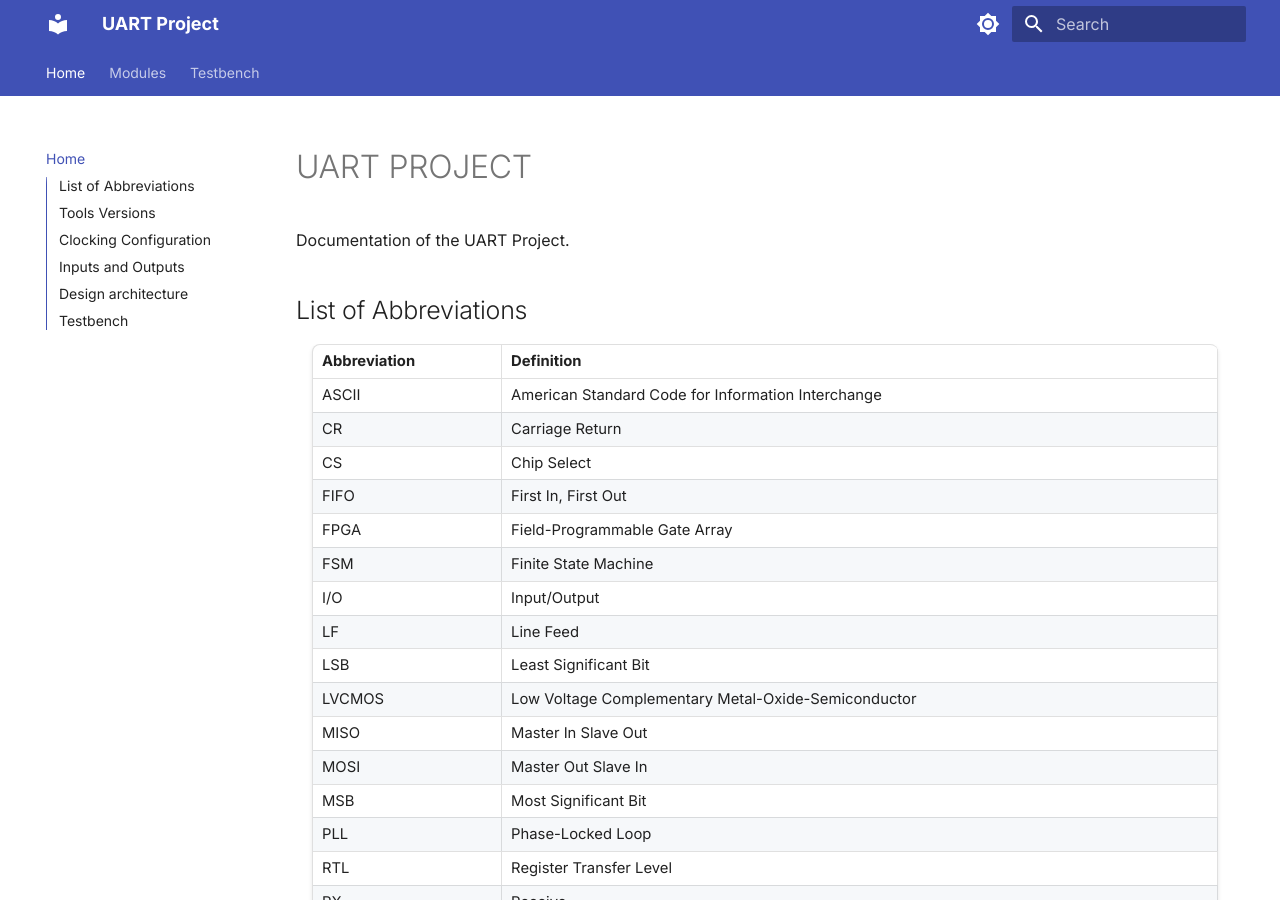
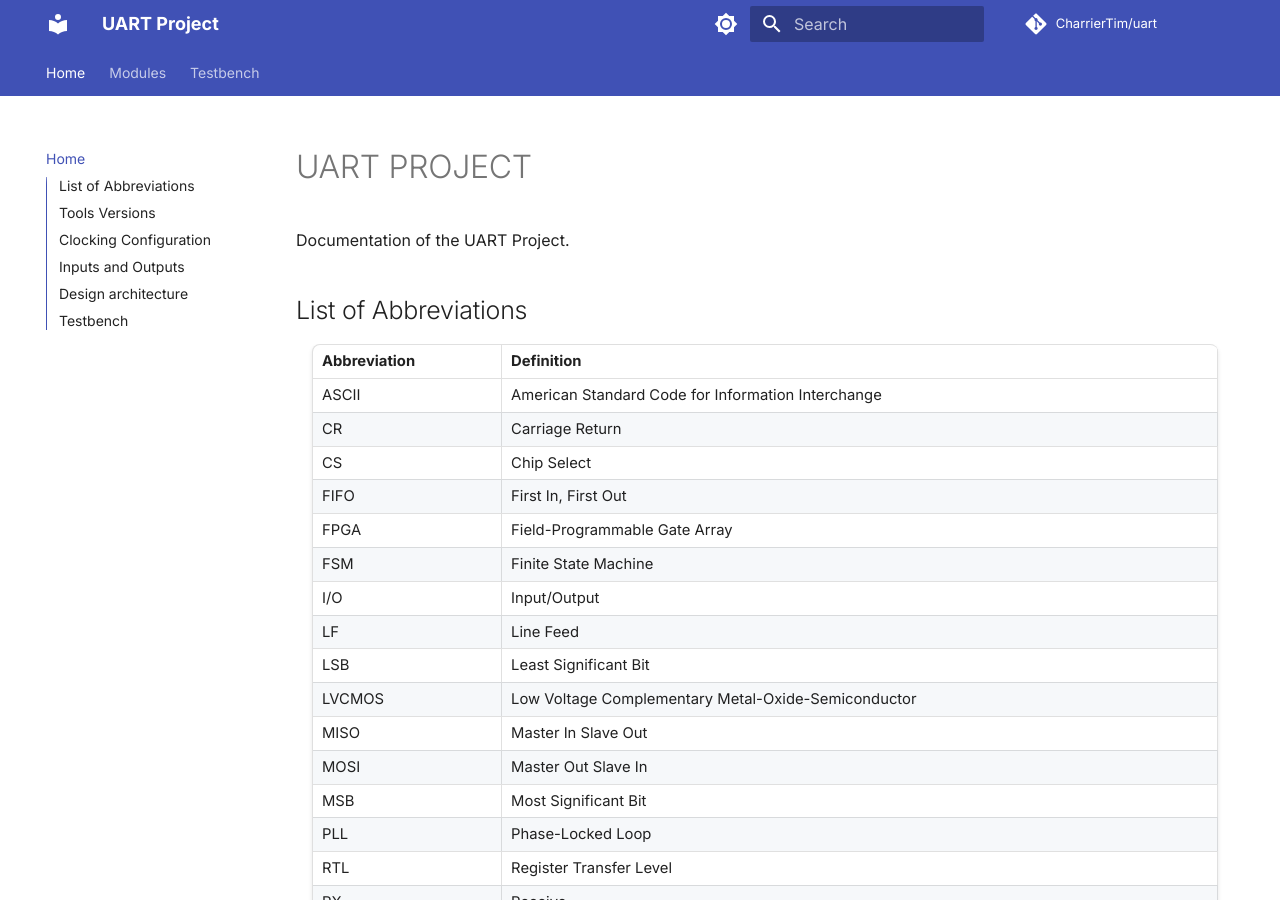
Before and after one commit to CharrierTim/uart, an MkDocs documentation site: the page built from docs/index.md, in a window 1280 px wide and 900 px high. Built offline with MkDocs 1.6.1 and Material for MkDocs 9.7.7, drawn with Linux system fonts in a browser that asks for light colours; comment, search, counter and statistics services are not loaded.

Commit message:
docs: add URLs

```diff
--- a/mkdocs.yaml
+++ b/mkdocs.yaml
@@ -1,7 +1,12 @@
 site_name: UART Project
 site_author: Timothée Charrier
 site_description: Documentation for the UART Project
+site_url: https://charriertim.github.io/uart/
 copyright: Copyright &copy; 2025 Timothée Charrier
+
+repo_name: CharrierTim/uart
+repo_url: https://github.com/CharrierTim/uart
+edit_uri: edit/main/docs/
 
 theme:
   name: material
```
